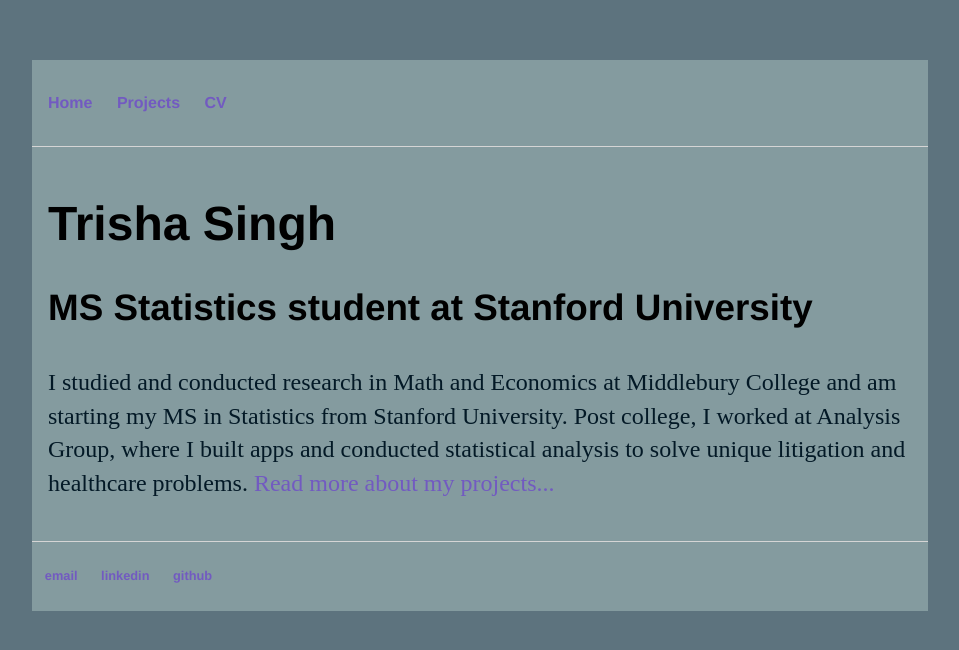
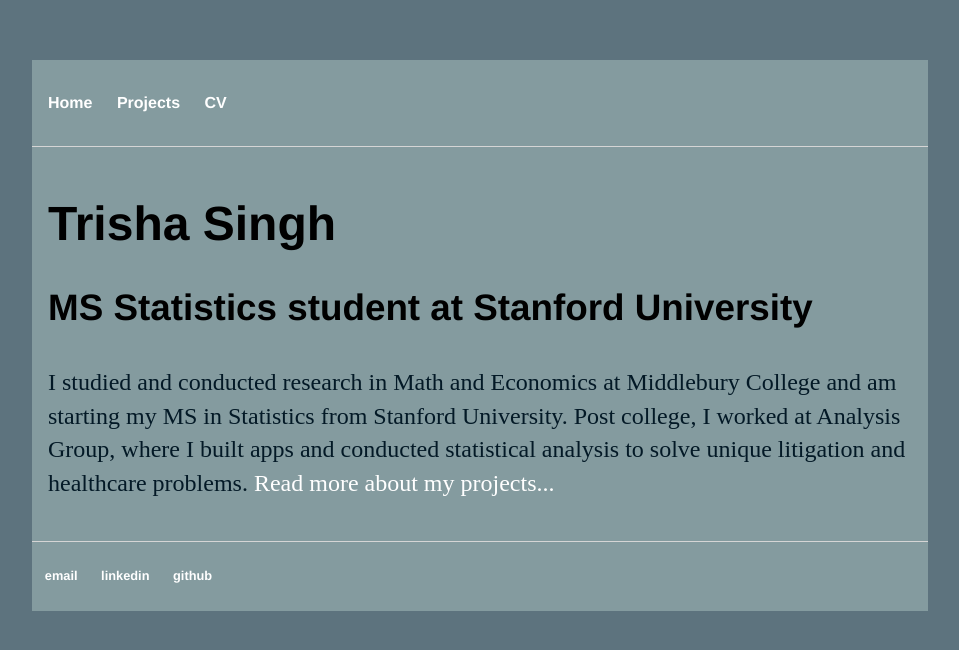
Before and after one commit to trishasingh/trishasingh.github.io, a Jekyll site: the page built from index.html, in a window 1280 px wide. Shown: the top 650 px of the page, without its empty margins (160-1119 px from the left). Built offline with Jekyll 4.4.1, drawn with Linux system fonts in a browser that asks for light colours.

Commit message:
project grid (#16)

```diff
--- a/css/main.css
+++ b/css/main.css
@@ -1,6 +1,6 @@
 body { margin: 60px auto; width: 70%; }
 
-a { text-decoration: none; color: #725AC1; }
+a { text-decoration: none; color: white; }
 a:hover { text-decoration: underline; }
 
 p, ul { font-size: 1.5em; line-height: 1.4em; color: #031926; }
```
